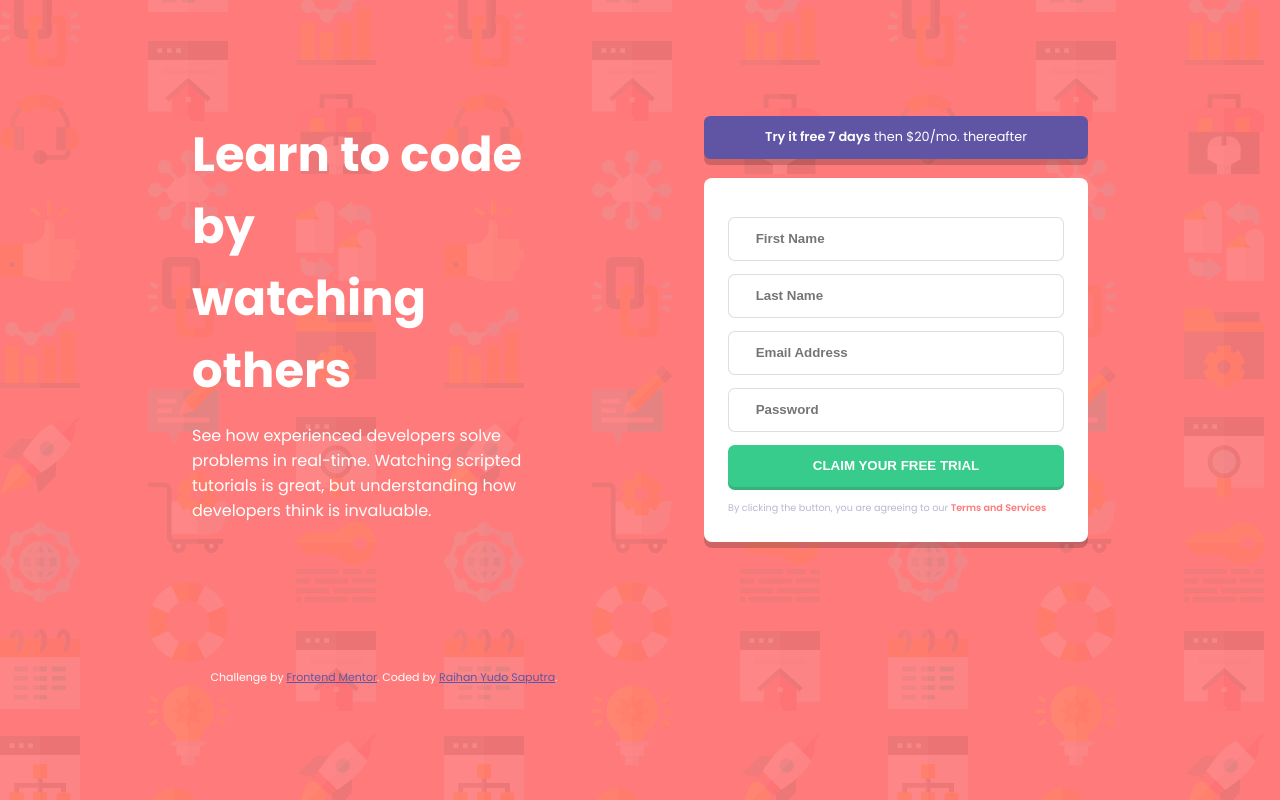
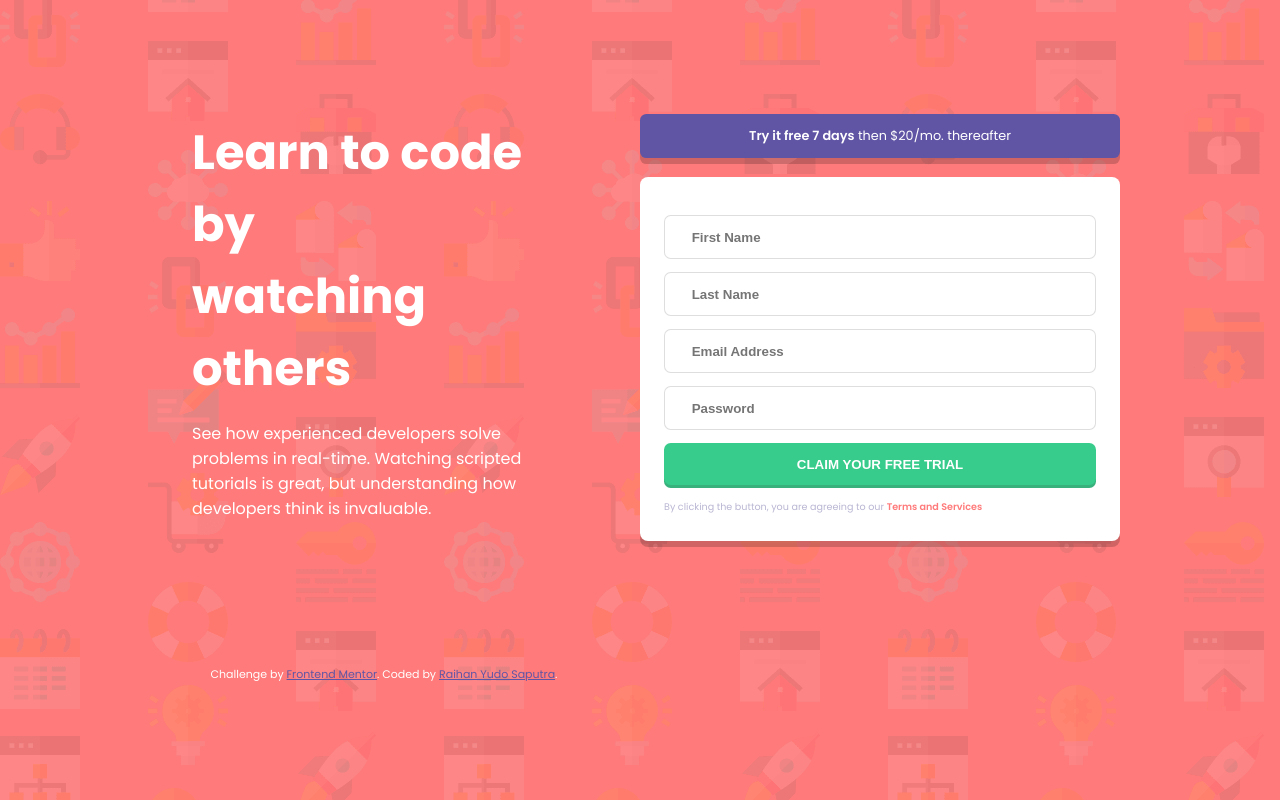
Before and after one commit to RaihanStark/Intro-component-with-sign-up-form, a plain HTML site: page index.html in a window 1280 px wide. Drawn offline with Linux system fonts and the light colour scheme.

Commit message:
improve form

```diff
--- a/style.scss
+++ b/style.scss
@@ -44,8 +44,7 @@ h1 {
 
 .form-section {
   align-self: center;
-  padding: 4em;
-
+  max-width: 30em;
   .messsage-top {
     background-color: $Blue;
     color: white;
```
Also changed, not shown: assets/css/style.css.
